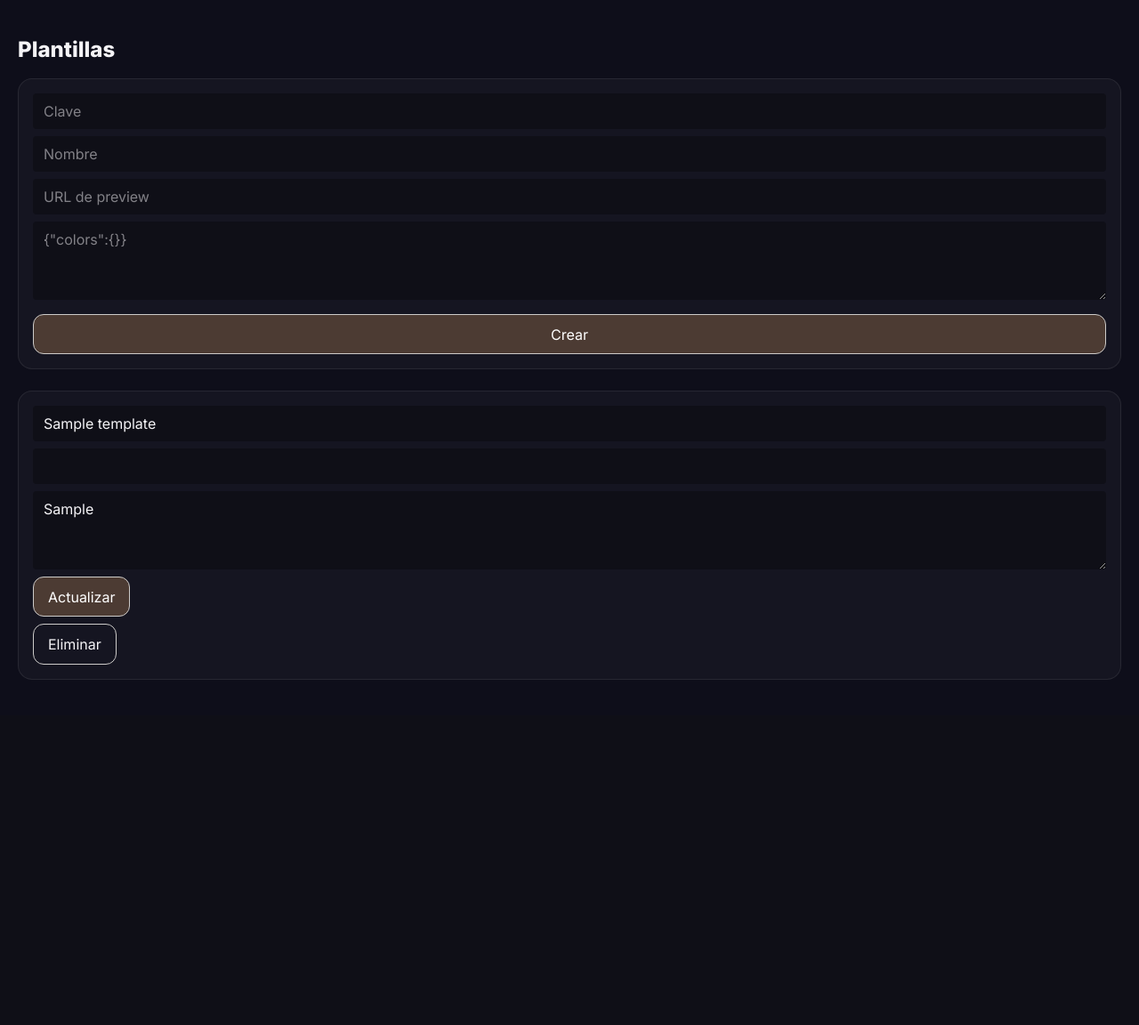
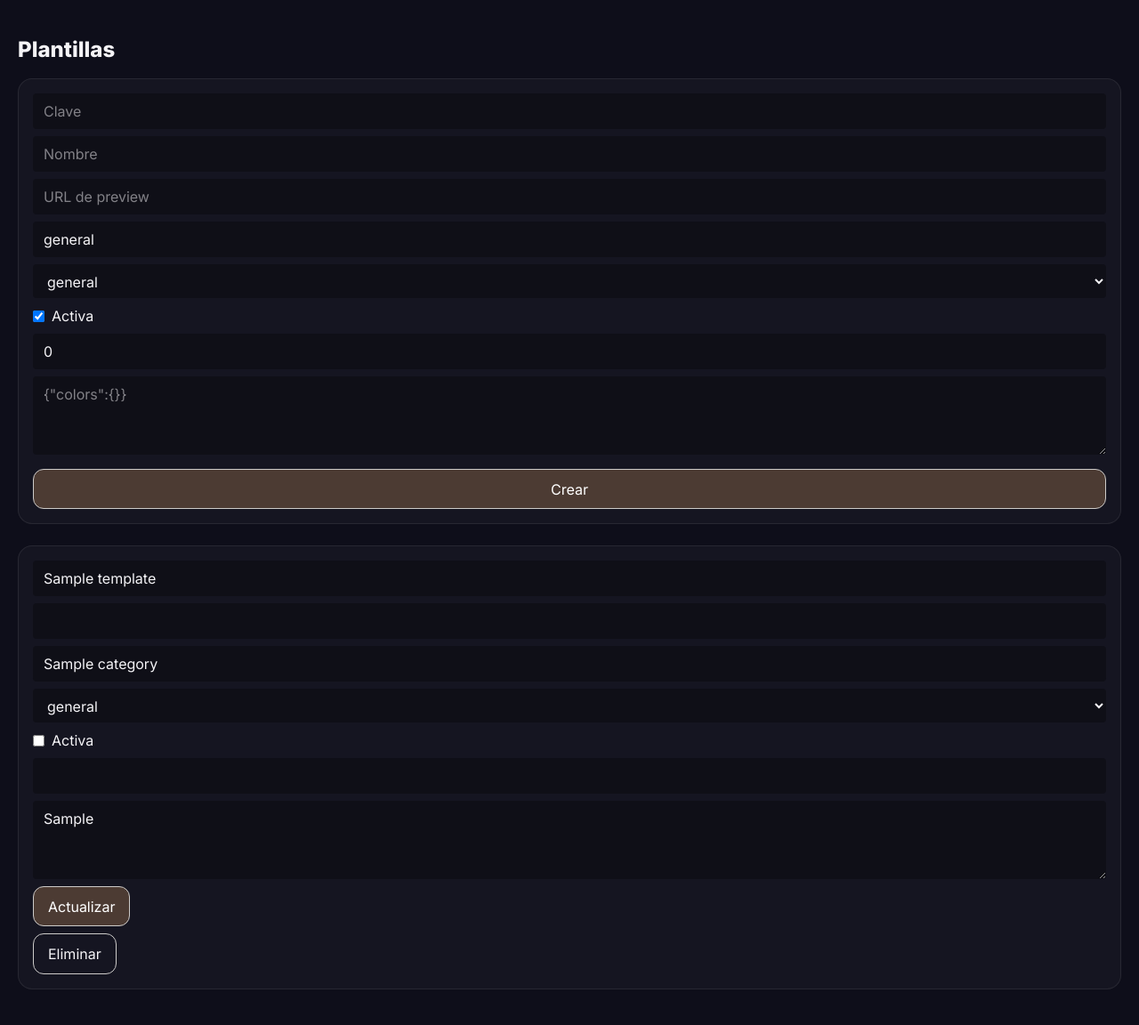
Before and after one commit to oscardavid10/Invitame-mvp, a Node server app: template views/panel/templates.ejs in a window 1280 px wide. Shown: the whole page at 89% size. Before the commit the page ends 764 px from the top, so only its background shows below. Run offline with Node 20, Linux system fonts and the light colour scheme; the template is opened without the code that fills it: most values are stand-ins (such as "Sample title", 1, 10 or a date in 2020); some libraries are stand-ins or nearby versions.

Commit message:
New archivos
Para poder llevar el control de los templates y agregar y editar

```diff
--- a/server.js
+++ b/server.js
@@ -100,6 +100,7 @@ app.use('/public', express.static(path.join(__dirname, 'public')))
 
 // inyecta DB
 app.use((req, res, next) => {
+  req.db = pool
   // Fallbacks para que _layout.ejs nunca reciba undefined
   res.locals.theme = res.locals.theme || {};
   res.locals.tpl   = res.locals.tpl   || 'default';
--- a/views/panel/templates.ejs
+++ b/views/panel/templates.ejs
@@ -6,6 +6,16 @@
       <input name="key_name" class="px-3 py-2 rounded bg-black/30" placeholder="Clave" required />
       <input name="name" class="px-3 py-2 rounded bg-black/30" placeholder="Nombre" required />
       <input name="preview_img" class="px-3 py-2 rounded bg-black/30" placeholder="URL de preview" />
+      <input name="category" class="px-3 py-2 rounded bg-black/30" placeholder="Categoría" value="general" />
+      <select name="tier" class="px-3 py-2 rounded bg-black/30">
+        <option value="general">general</option>
+        <option value="all">all</option>
+        <option value="premium">premium</option>
+      </select>
+      <label class="flex items-center gap-2">
+        <input type="checkbox" name="is_active" value="1" checked /> Activa
+      </label>
+      <input type="number" name="sort_order" class="px-3 py-2 rounded bg-black/30" placeholder="Orden" value="0" />
       <textarea name="demo_theme_json" class="px-3 py-2 rounded bg-black/30" rows="3" placeholder='{"colors":{}}'></textarea>
       <button class="btn btn-primary mt-2">Crear</button>
     </div>
@@ -17,6 +27,16 @@
         <form method="post" action="/panel/templates/<%= t.id %>" class="grid gap-2">
           <input name="name" value="<%= t.name %>" class="px-3 py-2 rounded bg-black/30" />
           <input name="preview_img" value="<%= t.preview_img || '' %>" class="px-3 py-2 rounded bg-black/30" />
+          <input name="category" value="<%= t.category %>" class="px-3 py-2 rounded bg-black/30" />
+          <select name="tier" class="px-3 py-2 rounded bg-black/30">
+            <option value="general" <%= t.tier==='general'?'selected':'' %>>general</option>
+            <option value="all" <%= t.tier==='all'?'selected':'' %>>all</option>
+            <option value="premium" <%= t.tier==='premium'?'selected':'' %>>premium</option>
+          </select>
+          <label class="flex items-center gap-2">
+            <input type="checkbox" name="is_active" value="1" <%= t.is_active ? 'checked' : '' %> /> Activa
+          </label>
+          <input type="number" name="sort_order" value="<%= t.sort_order %>" class="px-3 py-2 rounded bg-black/30" />
           <textarea name="demo_theme_json" class="px-3 py-2 rounded bg-black/30" rows="3"><%= t.demo_theme_json %></textarea>
           <div class="flex gap-2">
             <button class="btn btn-primary">Actualizar</button>
```
Also changed, not shown: routes/auth.js (+4 -3 lines), routes/panel.js (+7 -1 lines), routes/templates.js (+7 -7 lines).
